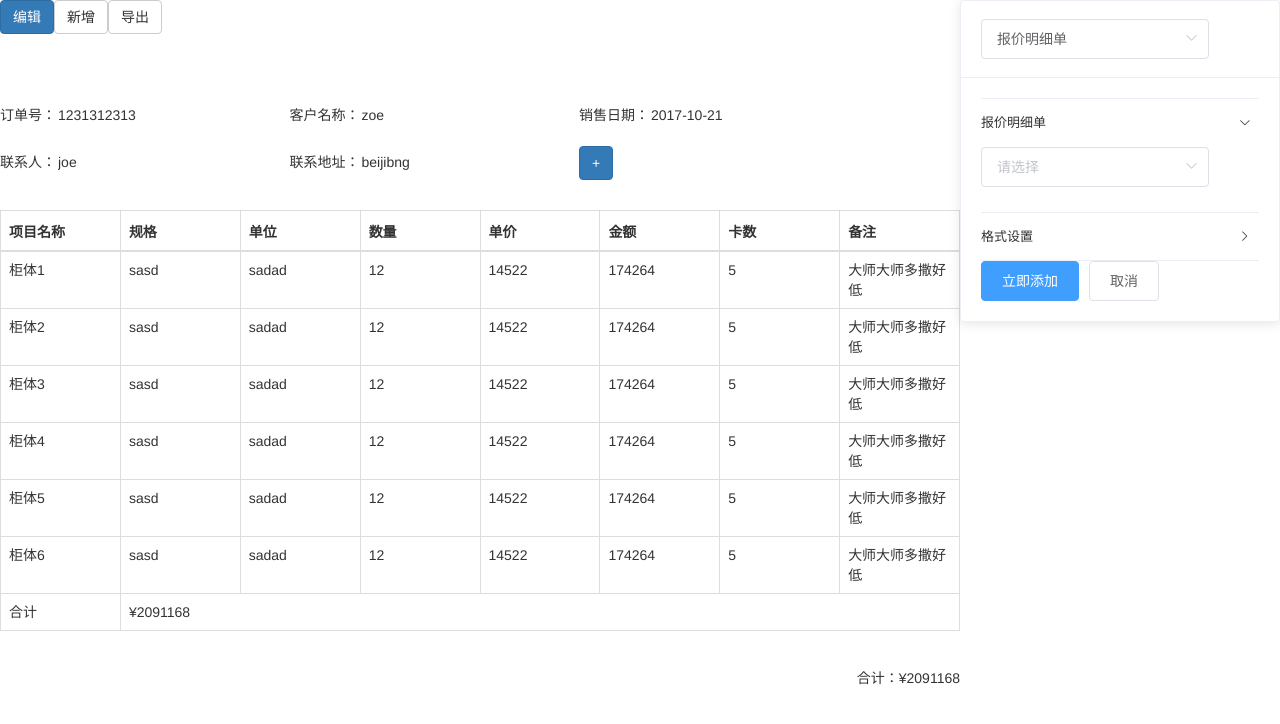
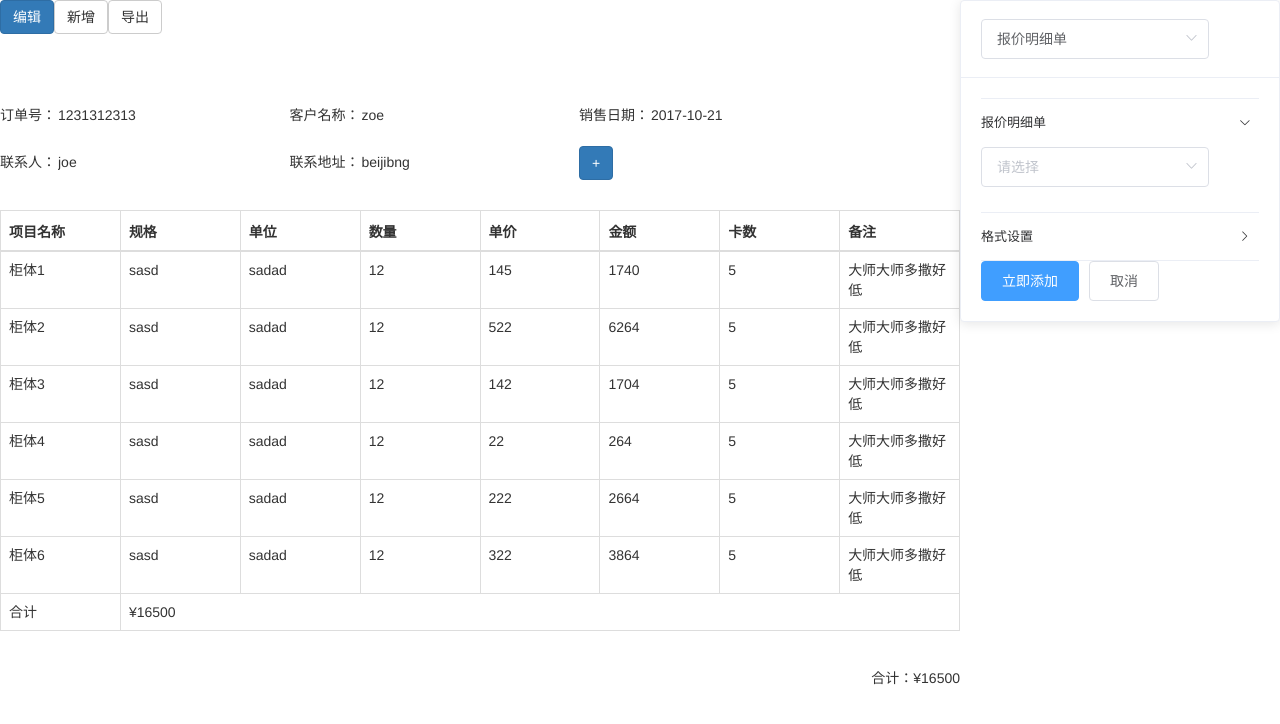
Before and after one commit to ZoeLeee/Table, a Vue app: page /#/ in a window 1280 px wide. Shown: the top 724 px of the page. Built offline with nearby package versions, Linux system fonts and the light colour scheme.

Commit message:
重新计算合计值

```diff
--- a/src/components/info-table.vue
+++ b/src/components/info-table.vue
@@ -57,7 +57,7 @@
                 合计
               </td>
               <td :colspan="Object.keys(headerData[value]).length-1">
-                <span>¥{{totalPrice}}</span>
+                <span>¥{{settingData[value].totalPrice}}</span>
               </td>
             </tr>
           </tfoot>
@@ -65,7 +65,7 @@
         <table>
           <tr>
             <td align="right">
-              合计：<span>¥{{totalPrice}}</span>
+              合计：<span>¥{{settingData[value].totalPrice}}</span>
             </td>
           </tr>
         </table>
@@ -147,13 +147,16 @@
             fontSize:14, //字体大小
             headValue:"",
             isBorder:true,
-            isstriped:false
+            isstriped:false,
+            totalPrice:0//总额
+
           },
           'offerData1':{
             fontSize:14, //字体大小
             headValue:"",
             isBorder:true,
-            isstriped:false
+            isstriped:false,
+            totalPrice:0
           }
         },
         //切换手风琴列表
@@ -196,7 +199,7 @@
               spec:"sasd",
               unit:"sadad",
               count:"12",
-              unitPrice:"14522",
+              unitPrice:"145",
               total:"",
               cardNum:5,
               comments:"大师大师多撒好低"
@@ -206,7 +209,7 @@
               spec:"sasd",
               unit:"sadad",
               count:"12",
-              unitPrice:"14522",
+              unitPrice:"522",
               total:"",
               cardNum:5,
               comments:"大师大师多撒好低"
@@ -216,7 +219,7 @@
               spec:"sasd",
               unit:"sadad",
               count:"12",
-              unitPrice:"14522",
+              unitPrice:"142",
               total:"",
               cardNum:5,
               comments:"大师大师多撒好低"
@@ -226,7 +229,7 @@
               spec:"sasd",
               unit:"sadad",
               count:"12",
-              unitPrice:"14522",
+              unitPrice:"22",
               total:"",
               cardNum:5,
               comments:"大师大师多撒好低"
@@ -236,7 +239,7 @@
               spec:"sasd",
               unit:"sadad",
               count:"12",
-              unitPrice:"14522",
+              unitPrice:"222",
               total:"",
               cardNum:5,
               comments:"大师大师多撒好低"
@@ -246,7 +249,7 @@
               spec:"sasd",
               unit:"sadad",
               count:"12",
-              unitPrice:"14522",
+              unitPrice:"322",
               total:"",
               cardNum:5,
               comments:"大师大师多撒好低"
@@ -559,10 +562,11 @@
       },
       // 计算总额
       caclTotal(){
-        for(let  key in this.allData){
+        for(let key in this.allData){
           for(let data of this.allData[key]){
             data.total=data.unitPrice*data.count;
-            this.totalPrice+=data.total;
+            // console.log(data.total);
+            this.settingData[key].totalPrice+=parseFloat(data.total);
           }
         }
       },
@@ -622,7 +626,6 @@
     updated(){
       //改变表头位置
       this.dragCol();
-      // console.log(this.pageHeadContent);
       //改变表头宽度
       this.changeColWidth();
     }
```
